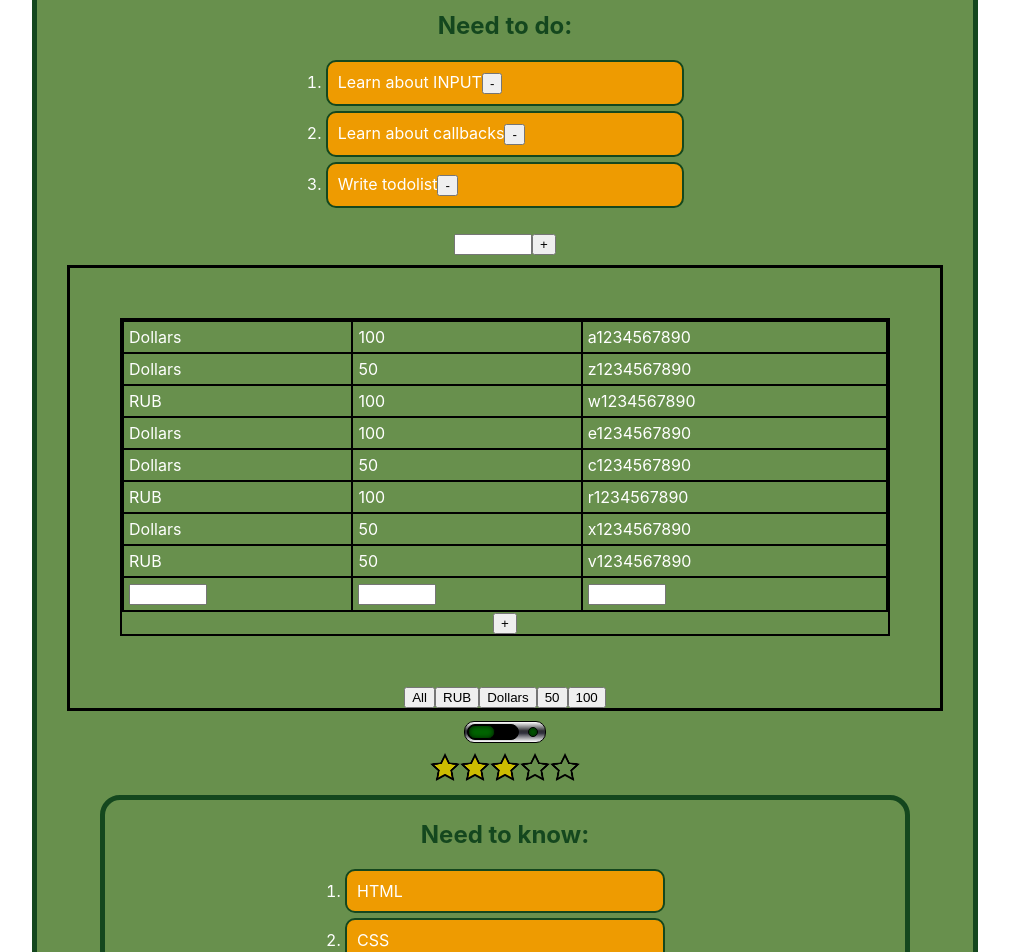
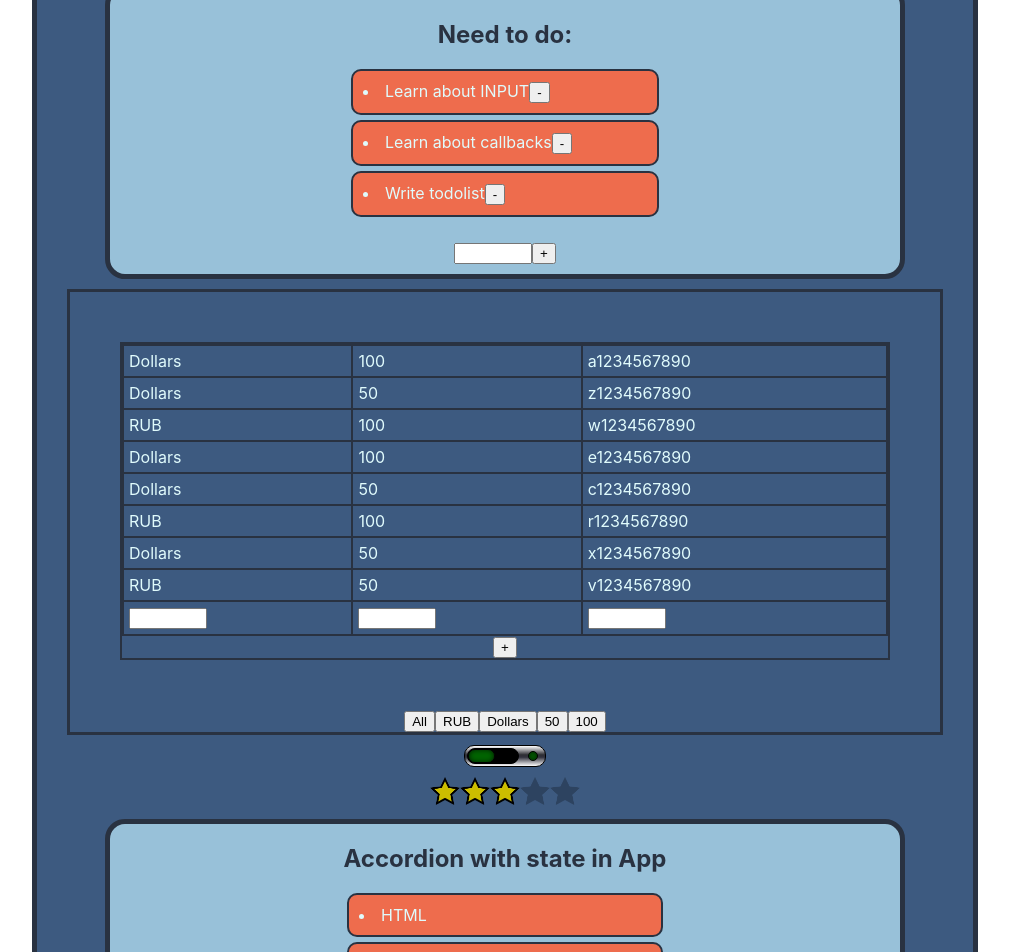
Before and after one commit to Pikadorius/samurai-way-main, a React (Create React App) app: page / in a window 1280 px wide. Shown: the part 620-1572 px from the top of the page, without its empty margins (135-1144 px from the left). Built offline with nearby package versions, Linux system fonts and the light colour scheme.

Commit message:
css changes

```diff
--- a/src/App.css
+++ b/src/App.css
@@ -1,12 +1,12 @@
 .App {
     text-align: center;
     width: 70%;
-    border: 5px solid #14471E;
+    border: 5px solid #293241;
     border-radius: 50px;
     margin: 50px auto;
     padding: 20px;
-    background-color: #68904D;
-    color: white;
+    background-color: #3d5a80;
+    color: #e0fbfc;
 }
 
 .App-logo {
@@ -18,15 +18,16 @@ ul, ol {
     width: 40%;
     margin: auto auto;
     padding: 0 0 20px;
+    list-style: inside;
 }
 
 li {
     margin: 5px 0;
     text-align: left;
     padding: 10px;
-    border: 2px solid #14471E;
+    border: 2px solid #293241;
     border-radius: 10px;
-    background-color: #EE9B01;
+    background-color: #ee6c4d;
 }
 
 .page-header {
@@ -40,7 +41,7 @@ li {
     margin: 20px auto;
     width: 90%;
     height: 10px;
-    background-color: #14471E;
+    background-color: #e0fbfc;
 }
 
 table {
@@ -50,19 +51,19 @@ table {
 }
 
 td, th {
-    border: 2px solid black;
+    border: 2px solid #293241;
     text-align: left;
     padding: 5px;
     max-width: 33%;
 }
 
 .test {
-    border: 2px solid black;
+    border: 2px solid #293241;
     margin: 50px 50px;
 }
 
 .BorderedComponent {
-    border:3px solid black;
+    border:3px solid #293241;
     margin: 10px;
 }
 
--- a/src/App.tsx
+++ b/src/App.tsx
@@ -22,9 +22,9 @@ export type StudentsPropsType = {
 
 function App() {
     console.log("App rendering");
-    const [onOff, setOnOff] = useState<boolean>(true)
+    const [turned, setOnOff] = useState<boolean>(true)
     const changeSwitch = () => {
-        setOnOff(!onOff)
+        setOnOff(!turned)
     }
 
     const [value, setValue] = useState<RatingValueType>(0);
@@ -36,21 +36,21 @@ function App() {
 
     return (
         <div className="App">
+            <Counter minValue={0} maxValue={5} step={1}/>
             <Rating rating={value} changeRating={setValue}/>
-            <Counter minValue={0} maxValue={5} step={1}/>
-            <OnOff2/>
-            <UncontrolledAccordion titleValue={"Hello"} listValue={['test1', 'test2', 'test3']}/>
+            {/*<OnOff2/>*/}
+            <UncontrolledAccordion titleValue={"I am uncontrolled Accordion"} listValue={['test1', 'test2', 'test3']}/>
             <UncontrolledRating rating={2}/>
             <TodoList/>
             {/*<NewComponentForInputs/>
             <NewComponentForInputs2/>*/}
             <Banknotes/>
-            <OnOff turndedOn={onOff} change={changeSwitch}/>
+            <OnOff turndedOn={turned} change={changeSwitch}/>
             {/*<Accordion titleValue={"You CAN do it, just follow these directions:"}
                        listValue={["Stand your ground", "Step by step", "Never give UP", "LOL"]}
                        collapsed={!onOff}/>*/}
             <UncontrolledRating rating={3}/>
-            <Accordion titleValue={"Need to know:"}
+            <Accordion titleValue={"Accordion with state in App"}
                        listValue={["HTML", "CSS", "JS"]}
                        collapsed={accordionCollapsed}
                        collapse={collapseList}/>
--- a/src/Components/Accordion/Accordion.module.css
+++ b/src/Components/Accordion/Accordion.module.css
@@ -1,10 +1,12 @@
 .content {
-    border: 5px solid #14471E;
+    box-sizing: border-box;
+    border: 5px solid #293241;
     border-radius: 20px;
     max-width: 800px;
-    margin:0 auto;
+    margin:10px auto;
+    background-color: #98c1d9;
 }
 
 h1, h2, h3 {
-    color: #14471E;
+    color: #293241;
 }
--- a/src/Components/ToDoList/ToDoList.module.css
+++ b/src/Components/ToDoList/ToDoList.module.css
@@ -0,0 +1,9 @@
+.wrapper {
+    box-sizing: border-box;
+    border: 5px solid #293241;
+    border-radius: 20px;
+    max-width: 800px;
+    margin:0 auto;
+    background-color: #98c1d9;
+    padding: 10px;
+}
--- a/src/Components/ToDoList/TodoList.tsx
+++ b/src/Components/ToDoList/TodoList.tsx
@@ -1,6 +1,7 @@
 import React, {useState} from 'react';
 import Input from '../InputTests/Input';
 import Button from '../Button';
+import s from './ToDoList.module.css'
 
 type AffairType={
     id: number
@@ -30,7 +31,7 @@ const TodoList = () => {
 
 
     return (
-        <div>
+        <div className={s.wrapper}>
             <h2>Need to do:</h2>
             <ol>
                 {affairs.map((affair)=>{
```
Also changed, not shown: src/Components/Accordion/Accordion.tsx (+10 -10 lines), src/Components/Rating/empty.png.
